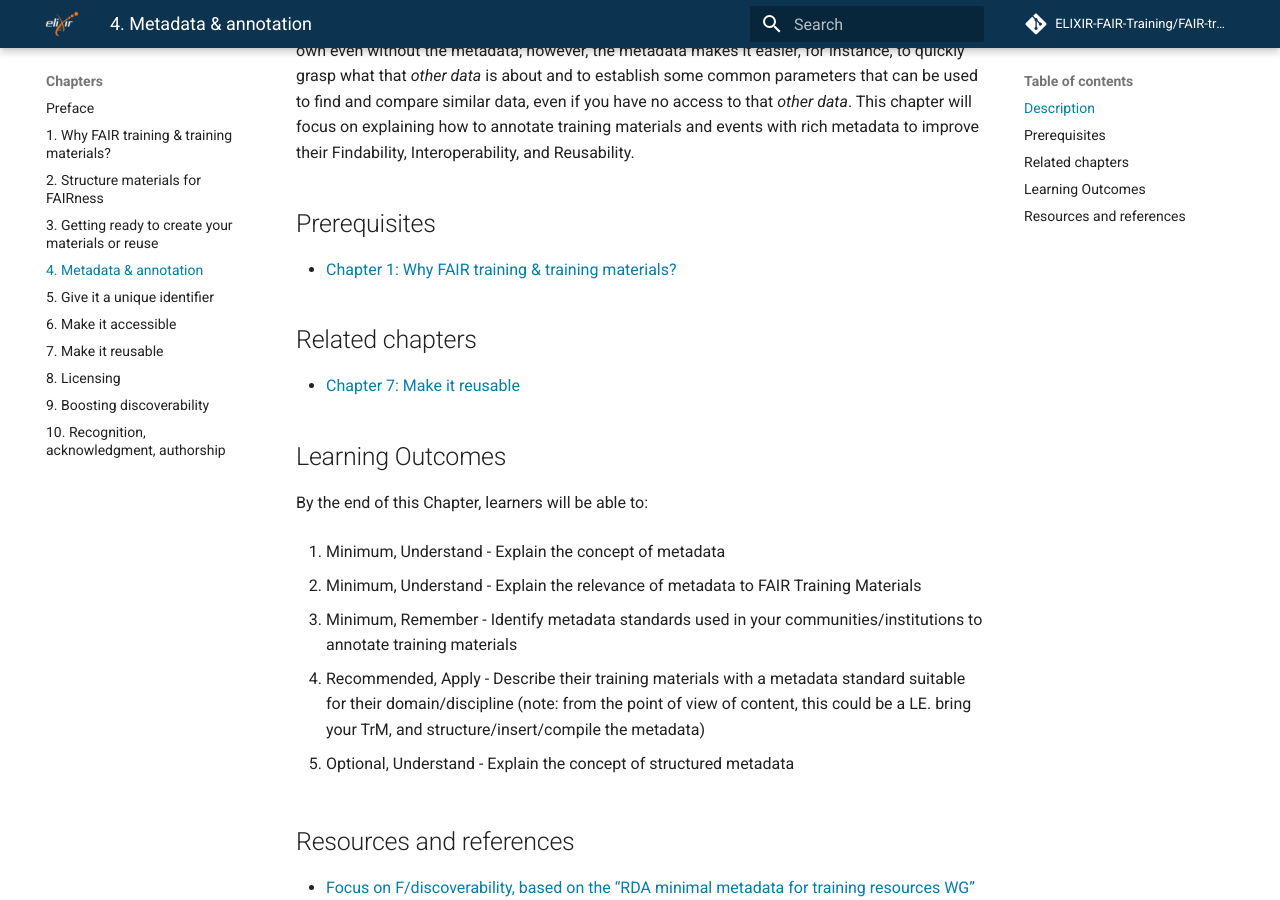
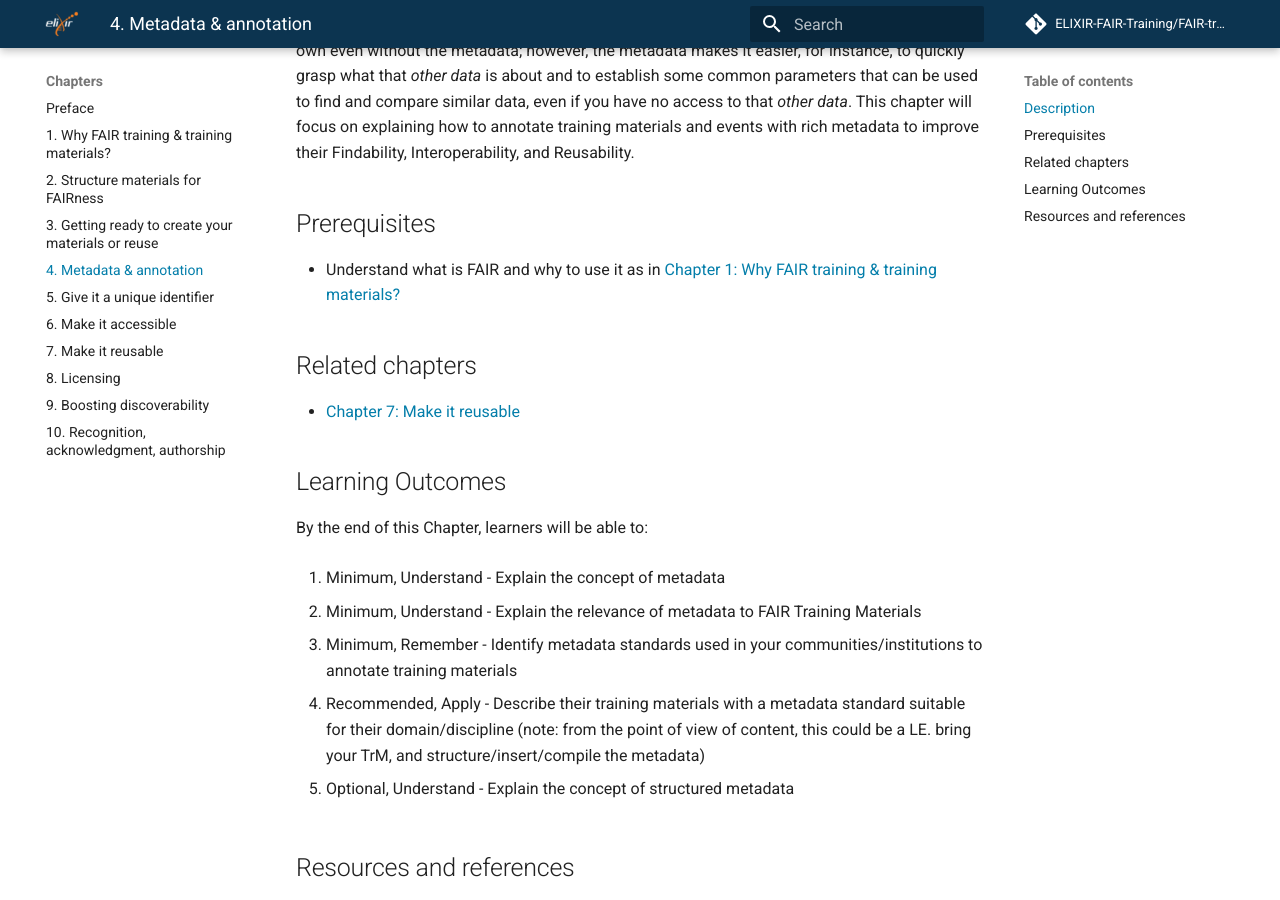
Before and after one commit to elixir-europe-training/ELIXIR-TrP-FAIR-training-handbook, an MkDocs documentation site: the page built from docs/chapters/chapter_04.md, in a window 1280 px wide and 900 px high, scrolled down 307 px. Built offline with MkDocs 1.6.1 and Material for MkDocs 9.7.7, drawn with Linux system fonts in a browser that asks for light colours; comment, search, counter and statistics services are not loaded.

Commit message:
small change in prerequisites

```diff
--- a/docs/chapters/chapter_04.md
+++ b/docs/chapters/chapter_04.md
@@ -10,7 +10,7 @@ tags:
 ## Description
 Metadata can be defined as data used to describe _other data_. That _other data_ is complete on its own even without the metadata; however, the metadata makes it easier, for instance, to quickly grasp what that _other data_ is about and to establish some common parameters that can be used to find and compare similar data, even if you have no access to that _other data_. This chapter will focus on explaining how to annotate training materials and events with rich metadata to improve their Findability, Interoperability, and Reusability.
 ## Prerequisites
-* [Chapter 1: Why FAIR training & training materials?](https://elixir-fair-training.github.io/FAIR-training-handbook/chapters/chapter_01/)
+* Understand what is FAIR and why to use it as in [Chapter 1: Why FAIR training & training materials?](https://elixir-fair-training.github.io/FAIR-training-handbook/chapters/chapter_01/)
 ## Related chapters
 * [Chapter 7: Make it reusable](https://elixir-fair-training.github.io/FAIR-training-handbook/chapters/chapter_07/)
 ## Learning Outcomes
```
